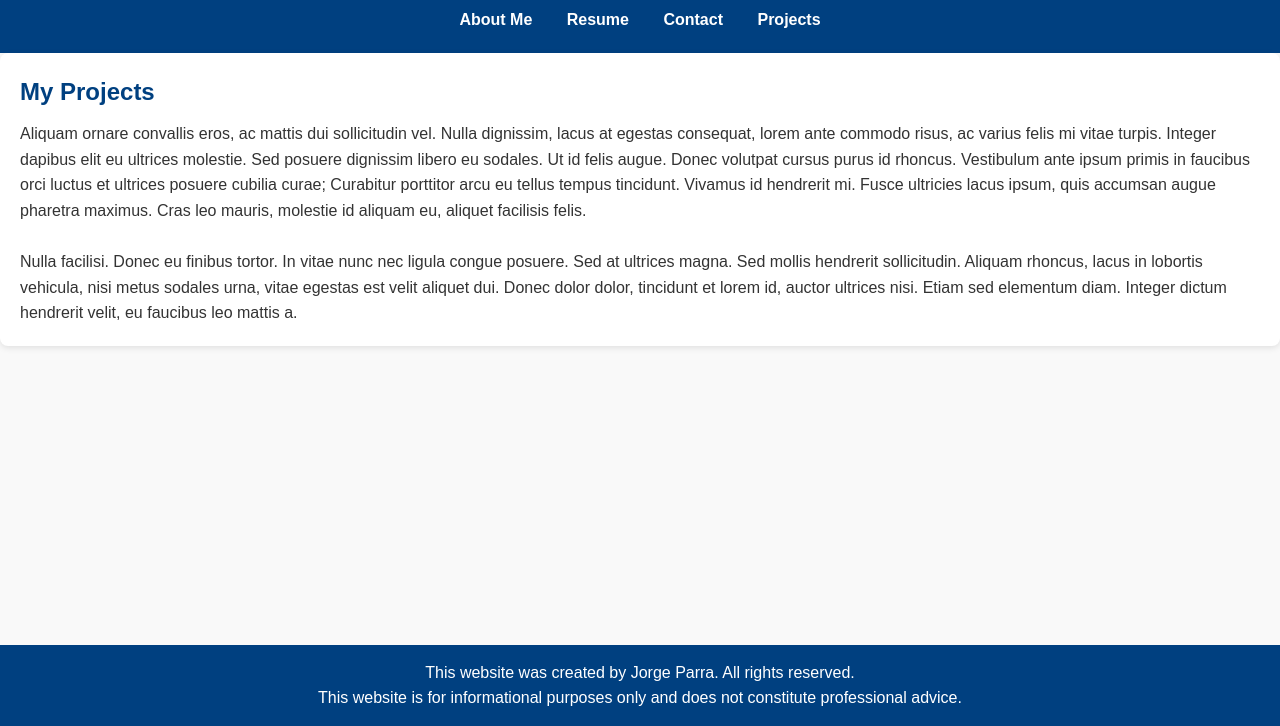
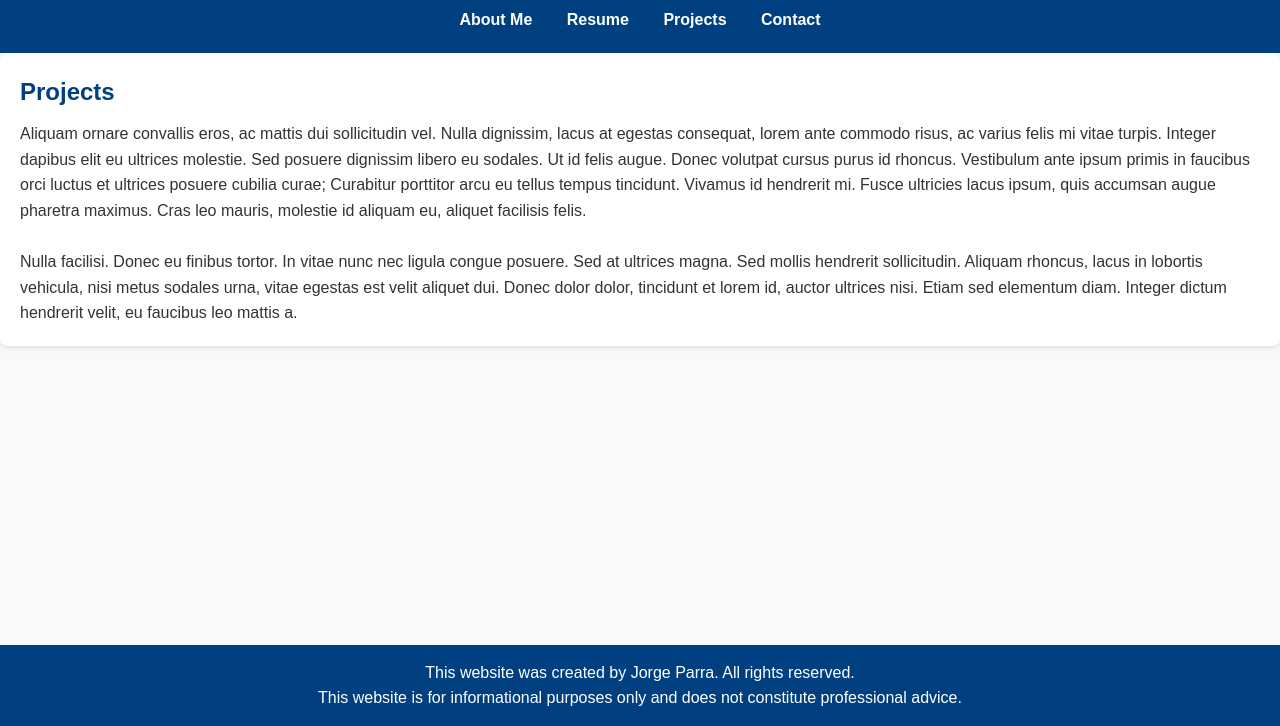
Before and after one commit to mjorgeparra/Master_Proyecto_1_HTML_CSS, a plain HTML site: page projects.html in a window 1280 px wide. Shown: the part 74-800 px from the top of the page. Drawn offline with Linux system fonts and the light colour scheme.

Commit message:
Updated Files

```diff
--- a/projects.html
+++ b/projects.html
@@ -18,14 +18,14 @@
         <ul>
             <li><a href="./index.html#about-me">About Me</a></li>
             <li><a href="./myresume.html">Resume</a></li>
+            <li><a href="./projects.html#projects">Projects</a></li>
             <li><a href="./contact.html#contact">Contact</a></li>
-            <li><a href="./projects.html#my-projects">Projects</a></li>
         </ul>
     </nav>
 </header>
 
     <section id="projects">
-        <h2>My Projects </h2>
+        <h2>Projects </h2>
         <p>
         Aliquam ornare convallis eros, ac mattis dui sollicitudin vel. Nulla dignissim, lacus at egestas consequat, lorem ante commodo risus, ac varius felis mi vitae turpis. Integer dapibus elit eu ultrices molestie. Sed posuere dignissim libero eu sodales. Ut id felis augue. Donec volutpat cursus purus id rhoncus. Vestibulum ante ipsum primis in faucibus orci luctus et ultrices posuere cubilia curae; Curabitur porttitor arcu eu tellus tempus tincidunt. Vivamus id hendrerit mi. Fusce ultricies lacus ipsum, quis accumsan augue pharetra maximus. Cras leo mauris, molestie id aliquam eu, aliquet facilisis felis.
         </p> <br />
```
Also changed, not shown: contact.html (+1 -1 lines), index.html (+1 -1 lines), myresume.html (+1 -1 lines).
